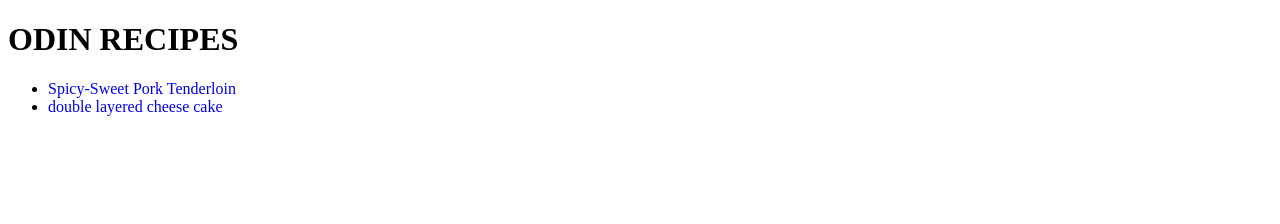
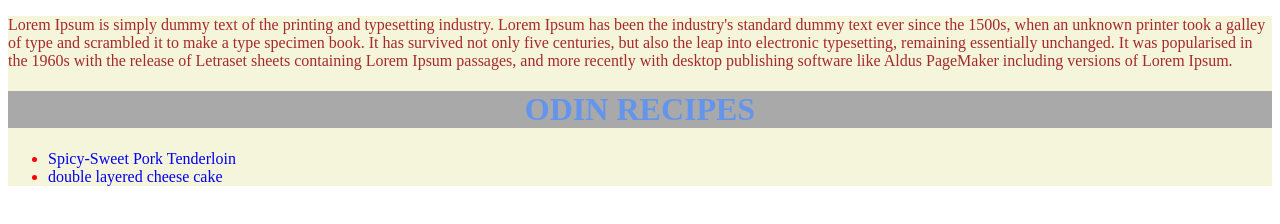
Before and after one commit to Zaman-Mahbub/odin-recipes, a plain HTML site: page index.html in a window 1280 px wide. Drawn offline with Linux system fonts and the light colour scheme.

Commit message:
add style css file to html

```diff
--- a/index.html
+++ b/index.html
@@ -1,15 +1,31 @@
 <!DOCTYPE html>
 <html>
     <head>
+        <link rel="stylesheet" href="styles.css"/>
         <title>odin recipes</title>
         <meta charset="UTF-8">
     </head>
     <STYLE>A {text-decoration: none;} </STYLE>
     <body>
+        <div>
+        <p>Lorem Ipsum is simply dummy text of the printing and
+            typesetting industry. Lorem Ipsum has been the industry's
+            standard dummy text ever since the 1500s,
+            when an unknown printer took a galley of type and
+            scrambled it to make a type specimen book.
+            It has survived not only five centuries,
+            but also the leap into electronic typesetting,
+            remaining essentially unchanged.
+            It was popularised in the 1960s with the release of Letraset
+            sheets containing Lorem Ipsum passages, and more recently with
+            desktop publishing software like Aldus PageMaker including
+            versions of Lorem Ipsum.
+        </p>
         <h1>ODIN RECIPES</h1>
     <ul>
         <li><a href="recipes/tenderloin.html">Spicy-Sweet Pork Tenderloin</a></li>
         <li><a href="recipes/cheesecake.html">double layered cheese cake</a></li>
     </ul>
+    </div>
     </body>
 </html>
--- /dev/null
+++ b/styles.css
@@ -0,0 +1,17 @@
+p {
+    color:brown;
+    background-color:;
+}
+
+div{
+    background-color: beige;
+}
+li{
+    color:red;
+    size-adjust: 220px;
+}
+h1{
+    text-align: center;
+    color: cornflowerblue;
+    background-color: darkgray;
+}
```
